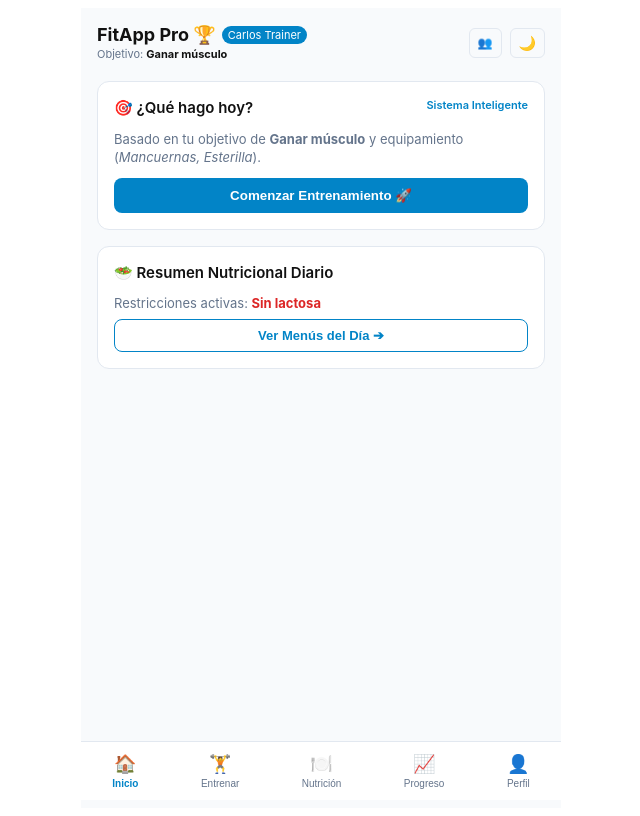
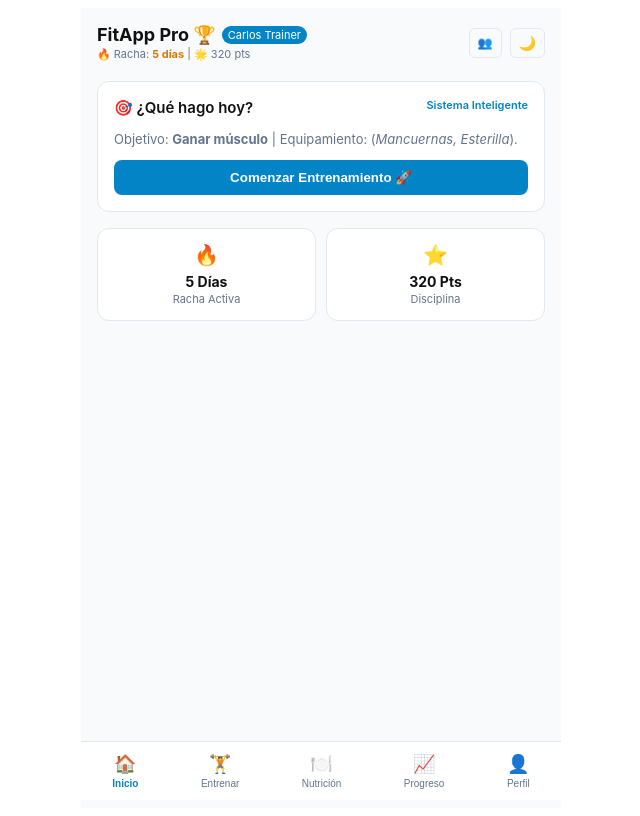
Before and after one commit to Natxmad-boop/fitapp, a React (Vite) app: page / in a window 1280 px wide. Shown: the whole page, without its empty margins (319-959 px from the left). Built offline with nearby package versions, Linux system fonts and the light colour scheme.

Commit message:
Update App.tsx

```diff
--- a/src/App.tsx
+++ b/src/App.tsx
@@ -1,6 +1,5 @@
 import React, { useState } from 'react';
 
-// Interfaces actualizadas
 interface Exercise {
   id: string;
   name: string;
@@ -20,7 +19,7 @@ interface Meal {
   calories: number;
   protein: number;
   ingredients: string[];
-  isAllowed: boolean; // Control de restricciones de salud
+  isAllowed: boolean;
 }
 
 interface UserProfile {
@@ -34,10 +33,11 @@ interface UserProfile {
   pin: string;
   healthRestrictions: string[];
   equipment: string[];
+  streakDays: number;
+  points: number;
   createdAt: string;
 }
 
-// Biblioteca base de ejercicios (Fase 4)
 const EXERCISE_LIBRARY: Exercise[] = [
   {
     id: 'ex-1',
@@ -85,7 +85,6 @@ const EXERCISE_LIBRARY: Exercise[] = [
   }
 ];
 
-// Base de recetas / comidas con control de alérgenos
 const MEAL_LIBRARY: Meal[] = [
   {
     id: 'meal-1',
@@ -112,7 +111,7 @@ const MEAL_LIBRARY: Meal[] = [
     calories: 310,
     protein: 25,
     ingredients: ['Proteína Whey', 'Leche de vaca', 'Plátano'],
-    isAllowed: false // Contiene lactosa (ejemplo de control estricto)
+    isAllowed: false
   },
   {
     id: 'meal-4',
@@ -129,7 +128,6 @@ export default function App() {
   const [activeTab, setActiveTab] = useState<'inicio' | 'entrenar' | 'nutricion' | 'progreso' | 'perfil'>('inicio');
   const [isDarkMode, setIsDarkMode] = useState<boolean>(false);
 
-  // Perfiles independientes
   const [profiles, setProfiles] = useState<UserProfile[]>([
     {
       id: 'prof-1',
@@ -142,17 +140,18 @@ export default function App() {
       pin: '1234',
       healthRestrictions: ['Sin lactosa'],
       equipment: ['Mancuernas', 'Esterilla'],
+      streakDays: 5,
+      points: 320,
       createdAt: new Date().toISOString()
     }
   ]);
   const [activeProfileId, setActiveProfileId] = useState<string | null>('prof-1');
   const [isCreatingProfile, setIsCreatingProfile] = useState<boolean>(false);
 
-  // Estados de entrenamiento y nutrición
   const [selectedWorkoutFilter, setSelectedWorkoutFilter] = useState<string>('Todos');
   const [selectedMealFilter, setSelectedMealFilter] = useState<string>('Todos');
+  const [newWeightInput, setNewWeightInput] = useState<string>('');
 
-  // Formulario temporal para nuevo perfil
   const [newProfileData, setNewProfileData] = useState({
     name: '',
     age: 25,
@@ -195,7 +194,6 @@ export default function App() {
     danger: '#dc2626'
   };
 
-  // Selector de perfiles
   if (!activeProfileId) {
     return (
       <div style={{ fontFamily: '-apple-system, sans-serif', maxWidth: '480px', margin: '0 auto', padding: '20px', color: t.text, backgroundColor: t.bg, minHeight: '100vh', boxSizing: 'border-box' }}>
@@ -207,7 +205,7 @@ export default function App() {
             <div key={p.id} style={{ backgroundColor: t.cardBg, border: `1px solid ${t.border}`, borderRadius: '12px', padding: '16px', display: 'flex', justifyContent: 'space-between', alignItems: 'center' }}>
               <div>
                 <h3 style={{ margin: '0 0 4px 0', fontSize: '16px' }}>{p.name}</h3>
-                <p style={{ margin: 0, fontSize: '12px', color: t.textSecondary }}>Objetivo: {p.goal} | Restricciones: {p.healthRestrictions.join(', ') || 'Ninguna'}</p>
+                <p style={{ margin: 0, fontSize: '12px', color: t.textSecondary }}>Objetivo: {p.goal} | 🔥 Racha: {p.streakDays} días</p>
               </div>
               <button
                 onClick={() => setActiveProfileId(p.id)}
@@ -251,7 +249,7 @@ export default function App() {
                   </select>
                 </label>
                 <label>Restricción Médica / Alergia:
-                  <input type="text" value={newProfileData.healthRestrictions} onChange={e => setNewProfileData({...newProfileData, healthRestrictions: e.target.value})} placeholder="Ej. Sin lactosa, Sin gluten..." style={{ width: '100%', padding: '8px', marginTop: '4px', borderRadius: '6px', border: `1px solid ${t.border}`, backgroundColor: t.bg, color: t.text }} />
+                  <input type="text" value={newProfileData.healthRestrictions} onChange={e => setNewProfileData({...newProfileData, healthRestrictions: e.target.value})} placeholder="Ej. Sin lactosa..." style={{ width: '100%', padding: '8px', marginTop: '4px', borderRadius: '6px', border: `1px solid ${t.border}`, backgroundColor: t.bg, color: t.text }} />
                 </label>
                 <div style={{ display: 'flex', gap: '10px', marginTop: '10px' }}>
                   <button onClick={() => setIsCreatingProfile(false)} style={{ flex: 1, padding: '10px', borderRadius: '8px', border: `1px solid ${t.border}`, background: 'transparent', color: t.text, cursor: 'pointer' }}>Cancelar</button>
@@ -268,6 +266,8 @@ export default function App() {
                       pin: '0000',
                       healthRestrictions: newProfileData.healthRestrictions ? [newProfileData.healthRestrictions] : [],
                       equipment: [newProfileData.equipment],
+                      streakDays: 1,
+                      points: 50,
                       createdAt: new Date().toISOString()
                     };
                     setProfiles([...profiles, newProf]);
@@ -295,14 +295,13 @@ export default function App() {
       minHeight: '100vh',
       boxSizing: 'border-box'
     }}>
-      {/* Cabecera superior con datos del perfil activo */}
       <header style={{ display: 'flex', justifyContent: 'space-between', alignItems: 'center', marginBottom: '20px' }}>
         <div>
           <div style={{ display: 'flex', alignItems: 'center', gap: '6px' }}>
             <h1 style={{ fontSize: '18px', fontWeight: '700', margin: 0 }}>FitApp Pro 🏆</h1>
             <span style={{ fontSize: '11px', backgroundColor: t.primary, color: '#fff', padding: '2px 6px', borderRadius: '10px' }}>{activeProfile?.name}</span>
           </div>
-          <p style={{ fontSize: '11px', color: t.textSecondary, margin: '2px 0 0 0' }}>Objetivo: <strong style={{ color: t.text }}>{activeProfile?.goal}</strong></p>
+          <p style={{ fontSize: '11px', color: t.textSecondary, margin: '2px 0 0 0' }}>🔥 Racha: <strong style={{ color: t.warning }}>{activeProfile?.streakDays} días</strong> | 🌟 {activeProfile?.points} pts</p>
         </div>
         <div style={{ display: 'flex', gap: '8px' }}>
           <button
@@ -330,7 +329,7 @@ export default function App() {
               <span style={{ fontSize: '11px', color: t.primary }}>Sistema Inteligente</span>
             </h2>
             <p style={{ fontSize: '13px', color: t.textSecondary, lineHeight: '1.4', marginBottom: '12px' }}>
-              Basado en tu objetivo de <strong>{activeProfile?.goal}</strong> y equipamiento (<em>{activeProfile?.equipment.join(', ')}</em>).
+              Objetivo: <strong>{activeProfile?.goal}</strong> | Equipamiento: (<em>{activeProfile?.equipment.join(', ')}</em>).
             </p>
             <button
               onClick={() => setActiveTab('entrenar')}
@@ -340,17 +339,17 @@ export default function App() {
             </button>
           </div>
 
-          <div style={{ backgroundColor: t.cardBg, borderRadius: '12px', padding: '16px', border: `1px solid ${t.border}` }}>
-            <h2 style={{ fontSize: '15px', fontWeight: '600', marginTop: 0 }}>🥗 Resumen Nutricional Diario</h2>
-            <p style={{ fontSize: '13px', color: t.textSecondary, marginBottom: '8px' }}>
-              Restricciones activas: <strong style={{ color: t.danger }}>{activeProfile?.healthRestrictions.join(', ') || 'Ninguna'}</strong>
-            </p>
-            <button
-              onClick={() => setActiveTab('nutricion')}
-              style={{ width: '100%', backgroundColor: 'transparent', border: `1px solid ${t.primary}`, color: t.primary, padding: '8px', borderRadius: '8px', fontWeight: '600', cursor: 'pointer', fontSize: '13px' }}
-            >
-              Ver Menús del Día ➔
-            </button>
+          <div style={{ display: 'flex', gap: '10px' }}>
+            <div style={{ flex: 1, backgroundColor: t.cardBg, borderRadius: '12px', padding: '14px', border: `1px solid ${t.border}`, textAlign: 'center' }}>
+              <span style={{ fontSize: '20px' }}>🔥</span>
+              <h3 style={{ fontSize: '14px', margin: '6px 0 2px 0' }}>{activeProfile?.streakDays} Días</h3>
+              <p style={{ fontSize: '11px', color: t.textSecondary, margin: 0 }}>Racha Activa</p>
+            </div>
+            <div style={{ flex: 1, backgroundColor: t.cardBg, borderRadius: '12px', padding: '14px', border: `1px solid ${t.border}`, textAlign: 'center' }}>
+              <span style={{ fontSize: '20px' }}>⭐</span>
+              <h3 style={{ fontSize: '14px', margin: '6px 0 2px 0' }}>{activeProfile?.points} Pts</h3>
+              <p style={{ fontSize: '11px', color: t.textSecondary, margin: 0 }}>Disciplina</p>
+            </div>
           </div>
         </div>
       )}
@@ -358,7 +357,7 @@ export default function App() {
       {activeTab === 'entrenar' && (
         <div style={{ display: 'flex', flexDirection: 'column', gap: '14px' }}>
           <div style={{ backgroundColor: t.cardBg, borderRadius: '12px', padding: '16px', border: `1px solid ${t.border}` }}>
-            <h2 style={{ fontSize: '16px', fontWeight: '600', marginTop: 0 }}>🏋️ Generador de Entrenamientos (Fase 3 y 4)</h2>
+            <h2 style={{ fontSize: '16px', fontWeight: '600', marginTop: 0 }}>🏋️ Generador de Entrenamientos</h2>
             <div style={{ display: 'flex', gap: '6px', marginBottom: '14px', flexWrap: 'wrap' }}>
               {['Todos', 'Fuerza', 'Core'].map(cat => (
                 <button
@@ -400,9 +399,9 @@ export default function App() {
       {activeTab === 'nutricion' && (
         <div style={{ display: 'flex', flexDirection: 'column', gap: '14px' }}>
           <div style={{ backgroundColor: t.cardBg, borderRadius: '12px', padding: '16px', border: `1px solid ${t.border}` }}>
-            <h2 style={{ fontSize: '16px', fontWeight: '600', marginTop: 0 }}>🍽️ Nutrición y Menús Inteligentes (Fase 5)</h2>
+            <h2 style={{ fontSize: '16px', fontWeight: '600', marginTop: 0 }}>🍽️ Nutrición e Ingredientes</h2>
             <p style={{ fontSize: '12px', color: t.textSecondary, marginBottom: '12px' }}>
-              Planes adaptados a tu objetivo (<strong>{activeProfile?.goal}</strong>) filtrados estrictamente por tus restricciones: <strong style={{ color: t.danger }}>{activeProfile?.healthRestrictions.join(', ') || 'Ninguna'}</strong>.
+              Restricciones activas: <strong style={{ color: t.danger }}>{activeProfile?.healthRestrictions.join(', ') || 'Ninguna'}</strong>
             </p>
 
             <div style={{ display: 'flex', gap: '6px', marginBottom: '14px', flexWrap: 'wrap' }}>
@@ -421,9 +420,7 @@ export default function App() {
               {MEAL_LIBRARY
                 .filter(meal => selectedMealFilter === 'Todos' || meal.type === selectedMealFilter)
                 .map(meal => {
-                  // Validación estricta de restricciones de salud simulada
                   const hasAllergyConflict = !meal.isAllowed && activeProfile?.healthRestrictions.some(r => r.toLowerCase().includes('lactosa'));
-
                   return (
                     <div key={meal.id} style={{ padding: '12px', backgroundColor: t.bg, borderRadius: '8px', border: `1px solid ${hasAllergyConflict ? t.danger : t.border}`, opacity: hasAllergyConflict ? 0.7 : 1 }}>
                       <div style={{ display: 'flex', justifyContent: 'space-between', alignItems: 'center', marginBottom: '4px' }}>
@@ -431,13 +428,12 @@ export default function App() {
                         <span style={{ fontSize: '10px', backgroundColor: t.border, padding: '2px 6px', borderRadius: '4px' }}>{meal.type}</span>
                       </div>
                       <p style={{ fontSize: '11px', color: t.textSecondary, margin: '0 0 6px 0' }}>Ingredientes: {meal.ingredients.join(', ')}</p>
-
                       <div style={{ display: 'flex', justifyContent: 'space-between', alignItems: 'center', fontSize: '11px', marginTop: '6px' }}>
                         <span>🔥 {meal.calories} kcal | 🥩 {meal.protein}g proteína</span>
                         {hasAllergyConflict ? (
-                          <span style={{ color: t.danger, fontWeight: '600' }}>⚠️ Alerta Alérgeno (Lactosa)</span>
+                          <span style={{ color: t.danger, fontWeight: '600' }}>⚠️ Alerta Alérgeno</span>
                         ) : (
-                          <span style={{ color: t.success, fontWeight: '600' }}>✅ Apto para ti</span>
+                          <span style={{ color: t.success, fontWeight: '600' }}>✅ Apto</span>
                         )}
                       </div>
                     </div>
@@ -449,9 +445,34 @@ export default function App() {
       )}
 
       {activeTab === 'progreso' && (
-        <div style={{ backgroundColor: t.cardBg, borderRadius: '12px', padding: '16px', border: `1px solid ${t.border}` }}>
-          <h2 style={{ fontSize: '16px', fontWeight: '600', marginTop: 0 }}>📈 Progreso y Métricas</h2>
-          <p style={{ fontSize: '13px', color: t.textSecondary }}>Peso actual registrado: <strong>{activeProfile?.weight} kg</strong></p>
+        <div style={{ display: 'flex', flexDirection: 'column', gap: '14px' }}>
+          <div style={{ backgroundColor: t.cardBg, borderRadius: '12px', padding: '16px', border: `1px solid ${t.border}` }}>
+            <h2 style={{ fontSize: '16px', fontWeight: '600', marginTop: 0 }}>📈 Progreso y Métricas (Fase 7)</h2>
+            <p style={{ fontSize: '13px', color: t.textSecondary, marginBottom: '16px' }}>
+              Peso actual registrado: <strong style={{ color: t.text }}>{activeProfile?.weight} kg</strong>
+            </p>
+
+            <div style={{ display: 'flex', gap: '8px' }}>
+              <input
+                type="number"
+                placeholder="Nuevo peso (kg)"
+                value={newWeightInput}
+                onChange={e => setNewWeightInput(e.target.value)}
+                style={{ flex: 1, padding: '8px', fontSize: '13px', borderRadius: '8px', border: `1px solid ${t.border}`, backgroundColor: t.bg, color: t.text }}
+              />
+              <button
+                onClick={() => {
+                  if(!newWeightInput) return;
+                  const val = Number(newWeightInput);
+                  setProfiles(profiles.map(p => p.id === activeProfileId ? { ...p, weight: val, points: p.points + 10 } : p));
+                  setNewWeightInput('');
+                }}
+                style={{ backgroundColor: t.primary, color: '#fff', border: 'none', padding: '8px 14px', borderRadius: '8px', fontWeight: '600', cursor: 'pointer', fontSize: '13px' }}
+              >
+                Actualizar
+              </button>
+            </div>
+          </div>
         </div>
       )}
 
```
